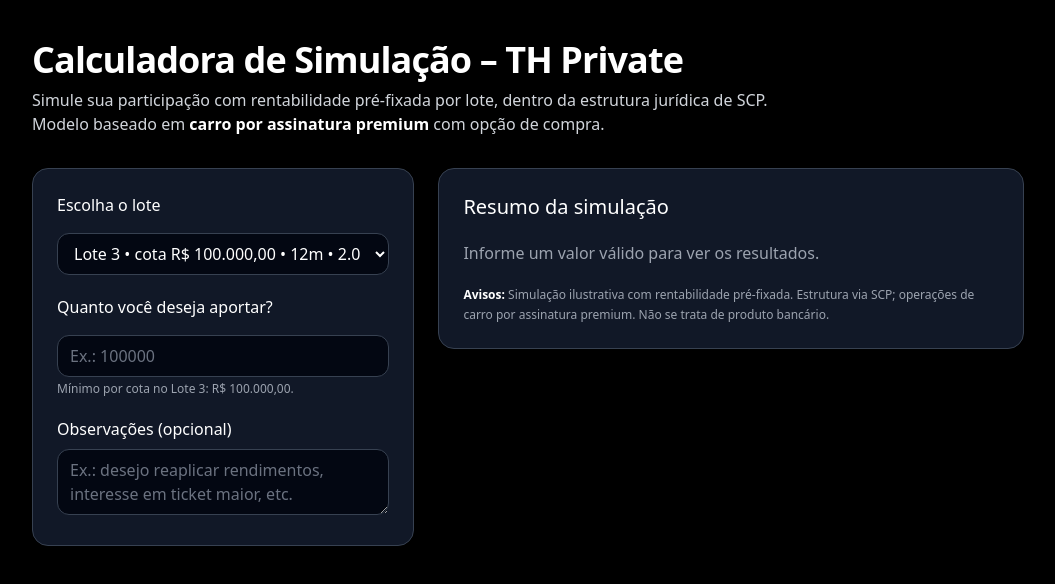
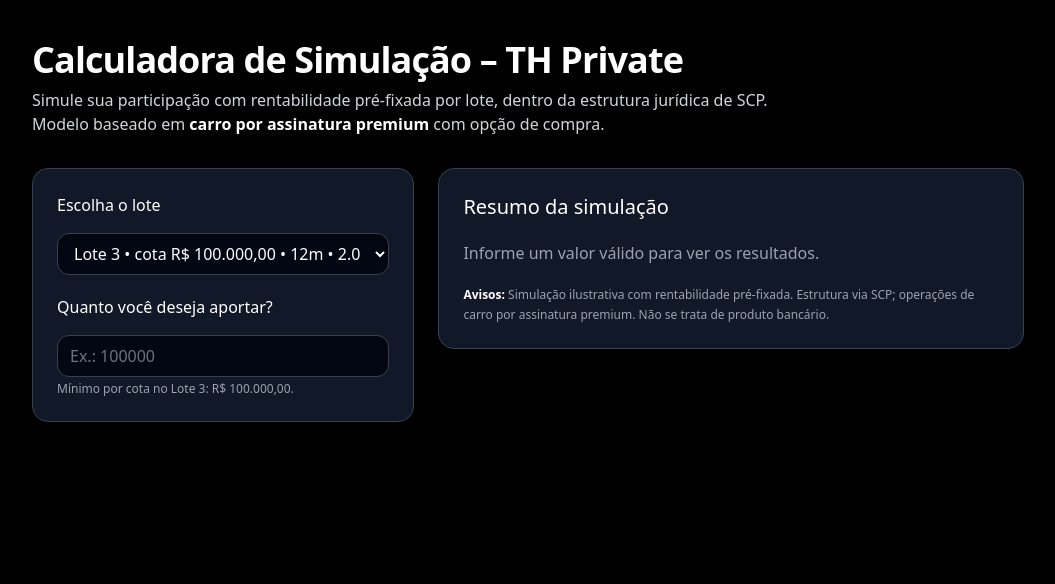
Before and after one commit to mychaelparanhos/calculadora-thprivate, a Next.js app: page / in a window 1280 px wide. Shown: the top 584 px of the page, without its empty margins (112-1167 px from the left). Built offline with nearby package versions, Linux system fonts and the light colour scheme.

Commit message:
Remove: Remover seção de Observações (opcional) da calculadora - interface mais limpa e focada

```diff
--- a/app/page.tsx
+++ b/app/page.tsx
@@ -82,13 +82,7 @@ export default function Page() {
                 Mínimo por cota no {lote.nome}: {brl(lote.cota)}.
               </p>
             </div>
-            <div>
-              <label className="text-white block mb-2">Observações (opcional)</label>
-              <textarea
-                className="w-full bg-gray-950 border border-gray-700 text-white rounded-xl px-3 py-2 placeholder:text-gray-500"
-                placeholder="Ex.: desejo reaplicar rendimentos, interesse em ticket maior, etc."
-              />
-            </div>
+
           </div>
           {/* Resumo */}
           <div className="md:col-span-3 bg-gray-900 border border-gray-700 rounded-2xl shadow-lg p-6 space-y-5">
```
